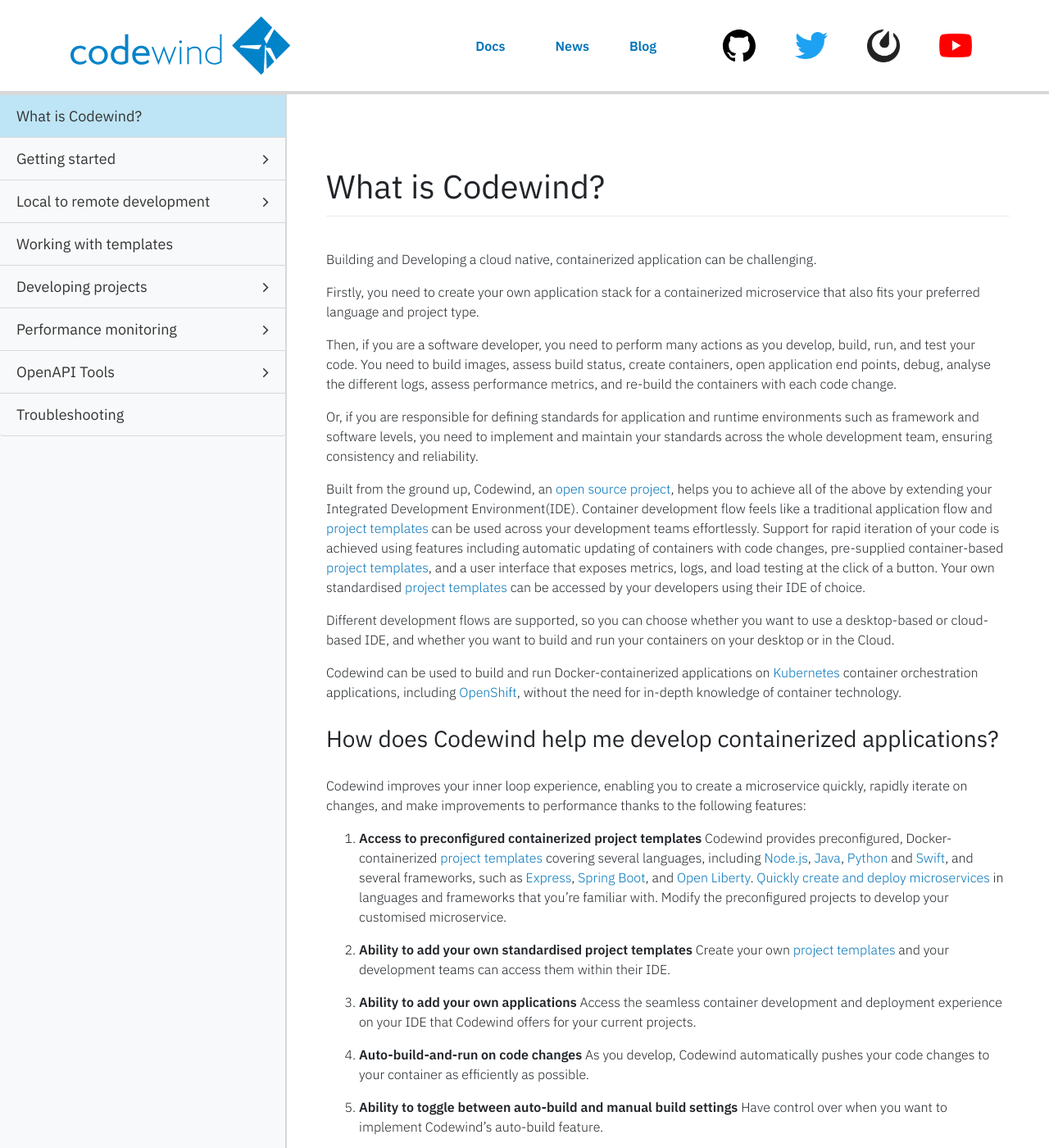
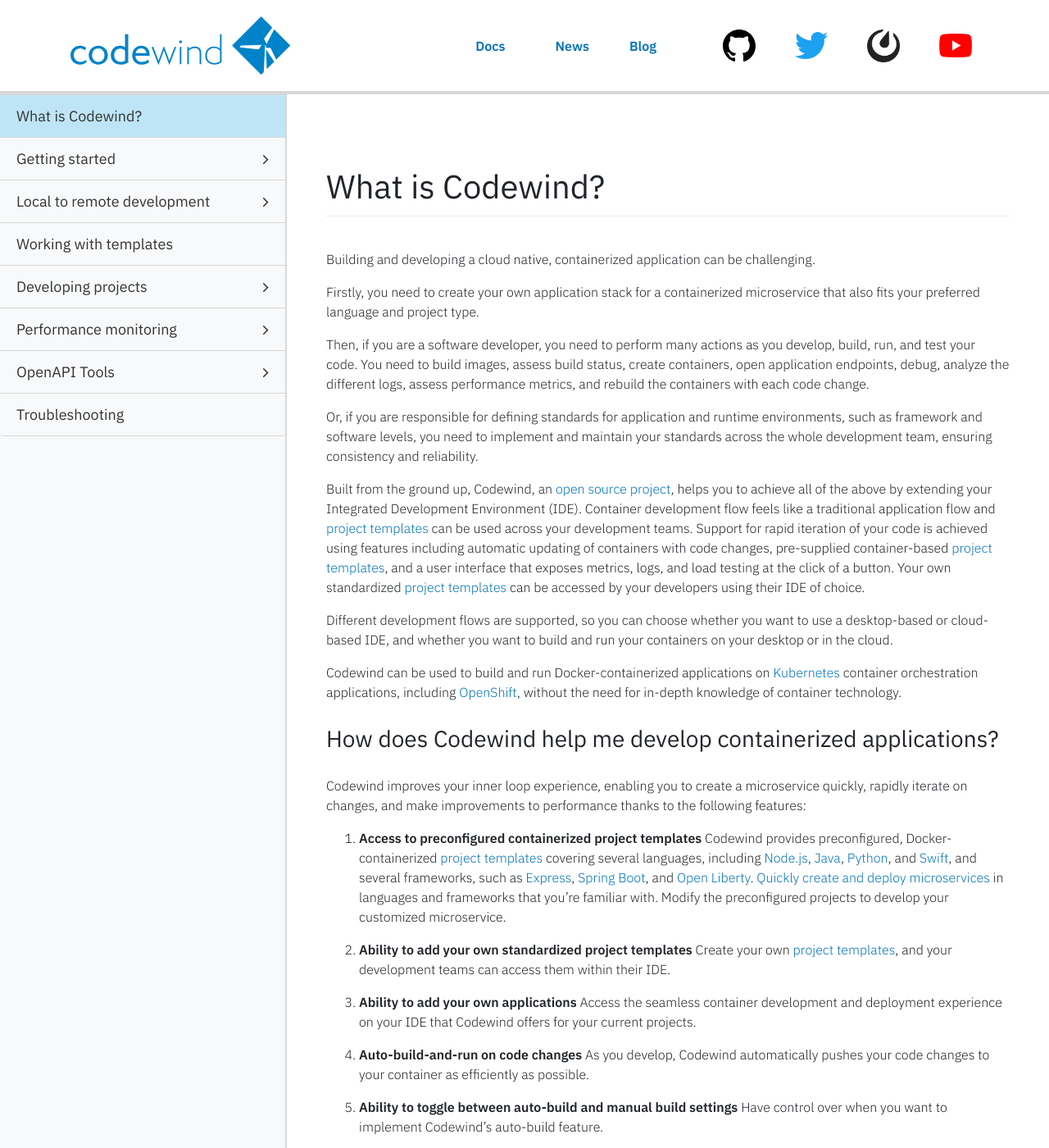
Before and after one commit to eclipse-archived/codewind-docs, a Jekyll site: the page built from docs/_documentations/overview.md, in a window 1280 px wide and 1400 px high. Shown: the whole window at 82% size. Built offline with Jekyll 4.4.1, drawn with Linux system fonts in a browser that asks for light colours; nearby versions of some CDN libraries; comment, search, counter and statistics services are not loaded; some of the changed text lies outside the part shown.

Commit message:
[WIP] Edits for overview
Stopped at line 44. Will pick up later

```diff
--- a/docs/_documentations/overview.md
+++ b/docs/_documentations/overview.md
@@ -2,7 +2,7 @@
 layout: docs
 title: What is Codewind?
 description: What is Codewind?
-keywords: IDE, cloud native, kubernetes, cloud, development, VS Code, Eclipse, Eclipse Che, templates, local, remote, hosted, overview, prerequisites
+keywords: IDE, cloud native, Kubernetes, cloud, development, VS Code, Eclipse, Eclipse Che, templates, local, remote, hosted, overview, prerequisites
 duration: 2 minute
 permalink: overview
 type: document
@@ -10,26 +10,26 @@ type: document
 
 # What is Codewind?
 
-Building and Developing a cloud native, containerized application can be challenging.
+Building and developing a cloud native, containerized application can be challenging.
 
 Firstly, you need to create your own application stack for a containerized microservice that also fits your preferred language and project type.
 
-Then, if you are a software developer, you need to perform many actions as you develop, build, run, and test your code. You need to build images, assess build status, create containers, open application end points, debug, analyse the different logs, assess performance metrics, and re-build the containers with each code change.
+Then, if you are a software developer, you need to perform many actions as you develop, build, run, and test your code. You need to build images, assess build status, create containers, open application endpoints, debug, analyze the different logs, assess performance metrics, and rebuild the containers with each code change.
 
-Or, if you are responsible for defining standards for application and runtime environments such as framework and software levels, you need to implement and maintain your standards across the whole development team, ensuring consistency and reliability.
+Or, if you are responsible for defining standards for application and runtime environments, such as framework and software levels, you need to implement and maintain your standards across the whole development team, ensuring consistency and reliability.
 
-Built from the ground up, Codewind, an [open source project](https://github.com/eclipse/codewind), helps you to achieve all of the above by extending your Integrated Development Environment(IDE). Container development flow feels like a traditional application flow and [project templates](mdt-vsc-workingwithtemplates.html) can be used across your development teams effortlessly. Support for rapid iteration of your code is achieved using features including automatic updating of containers with code changes, pre-supplied container-based [project templates](mdt-vsc-workingwithtemplates.html), and a user interface that exposes metrics, logs, and load testing at the click of a button. Your own standardised [project templates](mdt-vsc-workingwithtemplates.html) can be accessed by your developers using their IDE of choice.
+Built from the ground up, Codewind, an [open source project](https://github.com/eclipse/codewind), helps you to achieve all of the above by extending your Integrated Development Environment (IDE). Container development flow feels like a traditional application flow and [project templates](mdt-vsc-workingwithtemplates.html) can be used across your development teams. Support for rapid iteration of your code is achieved using features including automatic updating of containers with code changes, pre-supplied container-based [project templates](mdt-vsc-workingwithtemplates.html), and a user interface that exposes metrics, logs, and load testing at the click of a button. Your own standardized [project templates](mdt-vsc-workingwithtemplates.html) can be accessed by your developers using their IDE of choice.
 
-Different development flows are supported, so you can choose whether you want to use a desktop-based or cloud-based IDE, and whether you want to build and run your containers on your desktop or in the Cloud.
+Different development flows are supported, so you can choose whether you want to use a desktop-based or cloud-based IDE, and whether you want to build and run your containers on your desktop or in the cloud.
 
 Codewind can be used to build and run Docker-containerized applications on [Kubernetes](https://kubernetes.io/) container orchestration applications, including [OpenShift](https://www.openshift.com/), without the need for in-depth knowledge of container technology.
 
 ### How does Codewind help me develop containerized applications?
 Codewind improves your inner loop experience, enabling you to create a microservice quickly, rapidly iterate on changes, and make improvements to performance thanks to the following features:
 
-1. **Access to preconfigured containerized project templates** Codewind provides preconfigured, Docker-containerized [project templates](mdt-vsc-workingwithtemplates.html) covering several languages, including [Node.js](https://nodejs.dev/), [Java](https://www.java.com/), [Python](https://www.python.org/) and [Swift](https://swift.org/), and several frameworks, such as [Express](https://expressjs.com/), [Spring Boot](https://spring.io/projects/spring-boot), and [Open Liberty](https://openliberty.io/). [Quickly create and deploy microservices](https://www.youtube.com/watch?v=zKMggp10gq4&t=12s) in languages and frameworks that you're familiar with. Modify the preconfigured projects to develop your customised microservice.
+1. **Access to preconfigured containerized project templates** Codewind provides preconfigured, Docker-containerized [project templates](mdt-vsc-workingwithtemplates.html) covering several languages, including [Node.js](https://nodejs.dev/), [Java](https://www.java.com/), [Python](https://www.python.org/), and [Swift](https://swift.org/), and several frameworks, such as [Express](https://expressjs.com/), [Spring Boot](https://spring.io/projects/spring-boot), and [Open Liberty](https://openliberty.io/). [Quickly create and deploy microservices](https://www.youtube.com/watch?v=zKMggp10gq4&t=12s) in languages and frameworks that you're familiar with. Modify the preconfigured projects to develop your customized microservice.
 
-2. **Ability to add your own standardised project templates** Create your own [project templates](mdt-vsc-workingwithtemplates.html) and your development teams can access them within their IDE.
+2. **Ability to add your own standardized project templates** Create your own [project templates](mdt-vsc-workingwithtemplates.html), and your development teams can access them within their IDE.
 
 3. **Ability to add your own applications** Access the seamless container development and deployment experience on your IDE that Codewind offers for your current projects.
 
@@ -39,15 +39,13 @@ Codewind improves your inner loop experience, enabling you to create a microserv
 
 6. **Project details displayed in a user-friendly panel on your IDE** Use Codewind's Project Overview interface to instantly view the endpoint, container ID, location on disk, build and run status, and ports.
 
-7. **Access application, build and container logs and run commands from within the container without leaving your IDE** Codewind integrates with your IDE's terminal window and PROBLEMS and OUTPUT panels for a smooth test and debug experience. Additionally, you can open a shell session *inside* your container with a simple click.
+7. **Access application, build, and container logs and run commands from within the container without leaving your IDE** Codewind integrates with your IDE's terminal window and Problems and Output panels for a smooth test and debug experience. Additionally, you can open a shell session inside your container with a simple click.
 
-8. **Support for your IDE's debug features**<sup>*</sup> Full compatibility with the debug functionality of your IDE.
+8. **Support for your IDE's debug features where supported** Full compatibility with the debug functionality of your IDE.
 
 9. **Visualize your container application's footprint such as CPU and memory usage** <sup>*</sup> Codewind's Application Metrics Dashboard exposes your microservice's core metrics, including HTTP(S) request and throughput information, as well as CPU usage, memory footprint, and heap.
 
 10. **Integrated load-testing** <sup>*</sup> Configure and run load tests against your microservices using [Codewind's performance dashboard](https://www.youtube.com/watch?v=nfJt3f5TUvc). Use the graphs to compare your repeated load test results and iterate on performance improvements.
-
-<sup>*</sup> where supported.
 
 ### What Integrated Development Environments (IDEs) does Codewind support?
 
```
